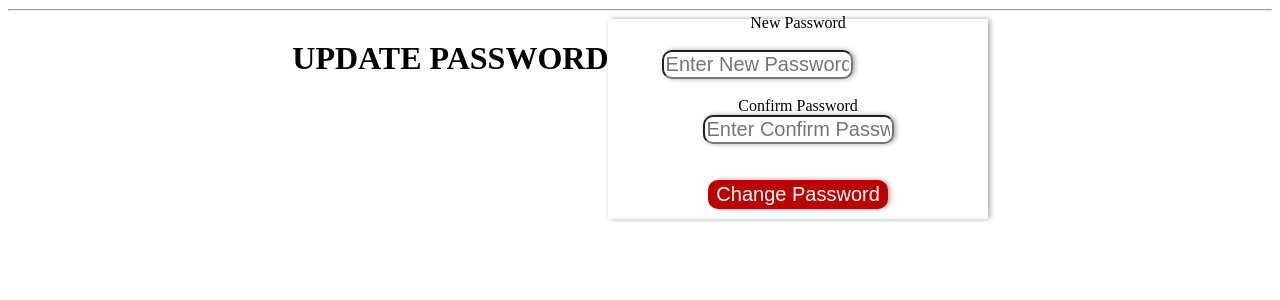
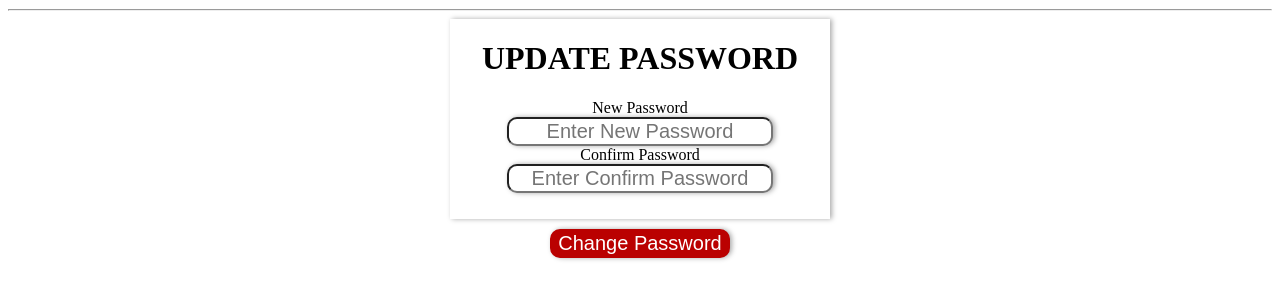
Before and after one commit to henrico28/FunCoding, a PHP site: template View/update.php in a window 1280 px wide. Shown: the part 117-417 px from the top of the page. Run offline with PHP 8.4, Linux system fonts and the light colour scheme; the template is opened without the code that fills it, so the values that code supplies are empty.

Commit message:
update password css

```diff
--- a/View/styles/stylesupdate.css
+++ b/View/styles/stylesupdate.css
@@ -1,6 +1,10 @@
-.container-update{
+.flex-body{
     display: flex;
     justify-content: center;
+}
+
+.container-update{
+    text-align: center;
     box-shadow: 2px 0px 5px #aaaaaa;
     height: 200px;
 }
@@ -28,9 +32,3 @@
     background-color: white;
     border: 2px solid white;
 }
-
-.container-update form{
-    justify-content: center;
-    display: flex;
-    flex-flow: column;
-}
--- a/View/update.php
+++ b/View/update.php
@@ -1,7 +1,6 @@
-<div class="flex-body">
-<h1>UPDATE PASSWORD</h1>
-            <div class="container-update">
-
+    <div class="flex-body">
+        <div class="container-update">
+                <h1>UPDATE PASSWORD</h1>
                 <form method="POST" action="update">
                     <label>New Password</label> <br>
                     <input class = "txtUpdate" type="password" name="npass" placeholder="Enter New Password" pattern=".{5,}" required title="5 characters minimum"> <br>
@@ -10,5 +9,5 @@
                     <br><br>
                     <input id="buttons" class="btnUpdate"type="submit" value="Change Password"> <br>
                 </form>
-            </div>
         </div>
+    </div>
```
